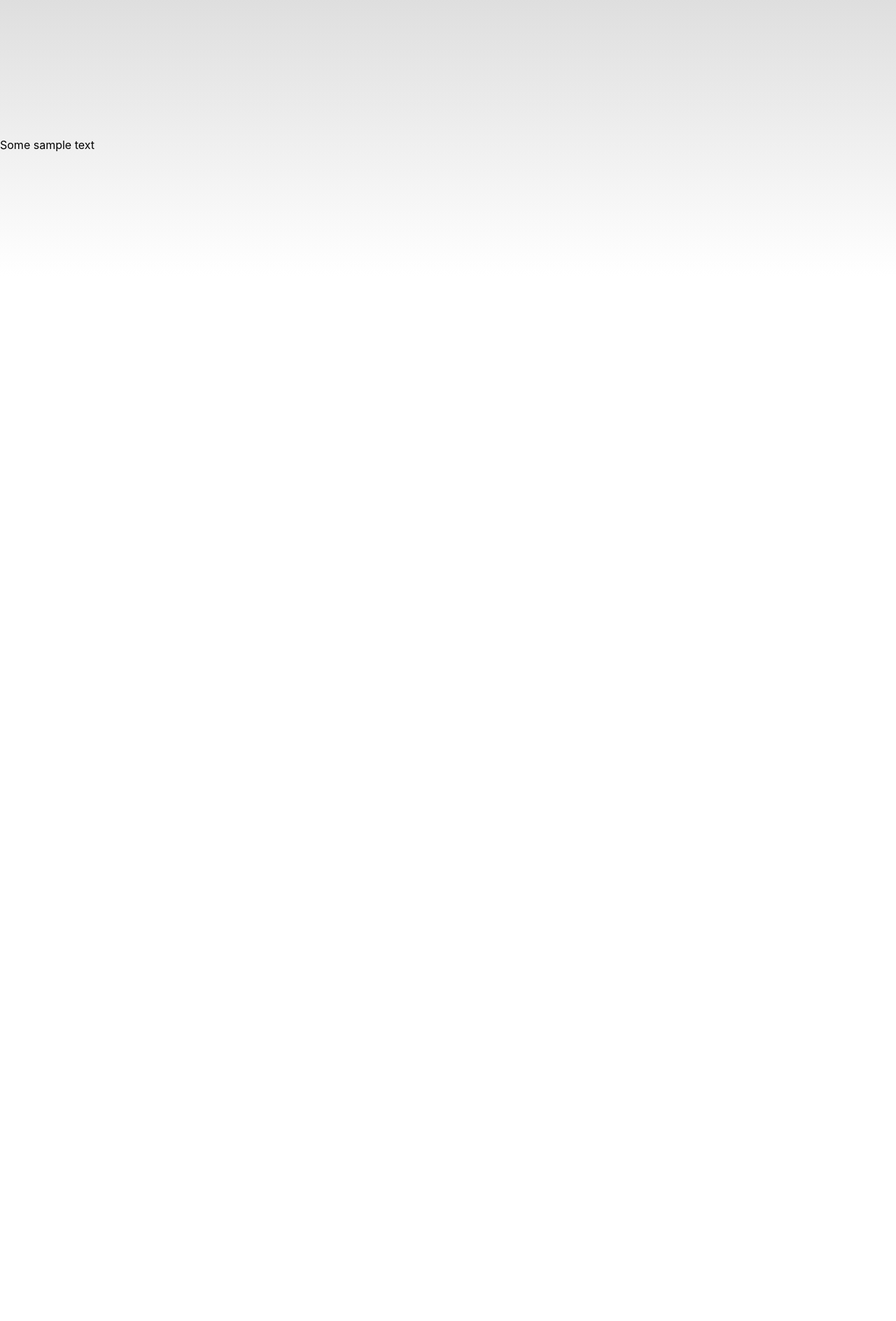
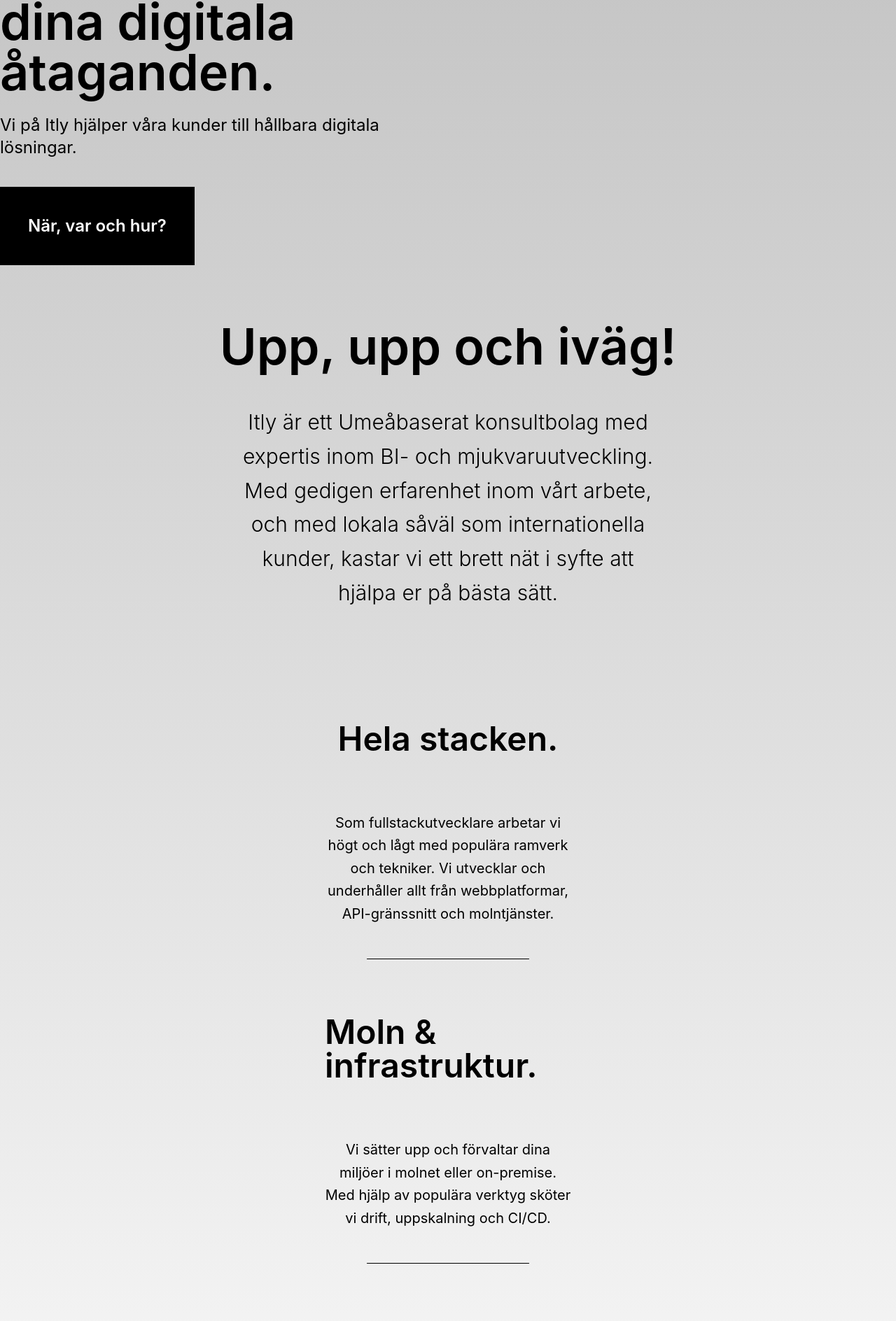
Before and after one commit to jl-oscar/itly-webpage, a React (Create React App) app: page / in a window 1280 px wide. Shown: the part 405-2293 px from the top of the page at 70% size. Before the commit the page ends 800 px from the top, so only its background shows below. Built offline with nearby package versions, Linux system fonts and the light colour scheme.

Commit message:
feat: added content to the homepage

```diff
--- /dev/null
+++ b/src/Components/Divider.tsx
@@ -0,0 +1,12 @@
+import react, { FC } from "react";
+import styled from "styled-components";
+
+interface DividerProps {
+  px?: number;
+}
+
+export const DividerDiv = styled.div<DividerProps>`
+  background-color: black;
+  height: 1px;
+  width: ${(props) => (props.px ? `calc(100% - ${props.px}px)` : "100%")};
+`;
--- a/src/Components/HeaderFooter.tsx
+++ b/src/Components/HeaderFooter.tsx
@@ -48,7 +48,7 @@
         </HeaderButtonsContainer>
       </div>
       <div className="flex-1">{children}</div>
-      <Footer>Some sample text</Footer>
+      <Footer>Footer to be</Footer>
     </div>
   );
 };
--- /dev/null
+++ b/src/Pages/Home/Content.tsx
@@ -0,0 +1,57 @@
+import react, { FC } from "react";
+import { DividerDiv } from "../../Components/Divider";
+
+const StartParagraph: FC<{
+  title: string;
+  text: string;
+  noDivider?: boolean;
+}> = ({ title, text, noDivider }) => {
+  return (
+    <div className="flex flex-col justify-center items-center my-20">
+      <h2 className="text-5xl font-semibold mb-20">{title}</h2>
+      <p className="text-xl text-center leading-relaxed mb-12">{text}</p>
+      {!noDivider && <DividerDiv px={120} />}
+    </div>
+  );
+};
+
+export const Content = () => {
+  return (
+    <div className="flex flex-col justify-center items-center mx-44">
+      {/* Upp, upp och iväg */}
+      <div className="flex flex-col justify-center items-center my-20">
+        <h2 className="text-7xl font-semibold mb-12">Upp, upp och iväg!</h2>
+        <p className="text-3xl text-center px-40 font-light leading-relaxed">
+          Itly är ett Umeåbaserat konsultbolag med expertis inom BI- och
+          mjukvaruutveckling. Med gedigen erfarenhet inom vårt arbete, och med
+          lokala såväl som internationella kunder, kastar vi ett brett nät i
+          syfte att hjälpa er på bästa sätt.
+        </p>
+      </div>
+
+      <div className="mx-72">
+        {/* Hela stacken */}
+        <StartParagraph
+          title="Hela stacken."
+          text="Som fullstackutvecklare arbetar vi högt och lågt med populära
+            ramverk och tekniker. Vi utvecklar och underhåller allt från
+            webbplatformar, API-gränssnitt och molntjänster."
+        />
+        {/* Moln & infrastruktur. */}
+        <StartParagraph
+          title="Moln & infrastruktur."
+          text="Vi sätter upp och förvaltar dina miljöer i molnet eller on-premise.
+          Med hjälp av populära verktyg sköter vi drift, uppskalning och
+          CI/CD."
+        />
+        {/* BI-utveckling. */}
+        <StartParagraph
+          title="BI-utveckling."
+          text="Vi jobbar datadrivet med och hjälper dig fatta insiktsfulla,
+          affärskritiska beslut."
+          noDivider
+        />
+      </div>
+    </div>
+  );
+};
--- a/src/Pages/Home/Home.tsx
+++ b/src/Pages/Home/Home.tsx
@@ -1,3 +1,11 @@
+import { Content } from "./Content";
+import { Intro } from "./Intro";
+
 export const Home = () => {
-  return <div>Home</div>;
+  return (
+    <div>
+      <Intro />
+      <Content />
+    </div>
+  );
 };
--- /dev/null
+++ b/src/Pages/Home/Intro.tsx
@@ -0,0 +1,17 @@
+export const Intro = () => {
+  return (
+    <div className="max-w-[50%] mt-48">
+      <h1 className="text-7xl font-semibold">
+        Kom i mål med dina digitala åtaganden.
+      </h1>
+      <p className="mt-6 text-2xl">
+        Vi på Itly hjälper våra kunder till hållbara digitala lösningar.
+      </p>
+      <a>
+        <button className="mt-10 p-10 text-2xl font-semibold bg-black text-white">
+          När, var och hur?
+        </button>
+      </a>
+    </div>
+  );
+};
```
